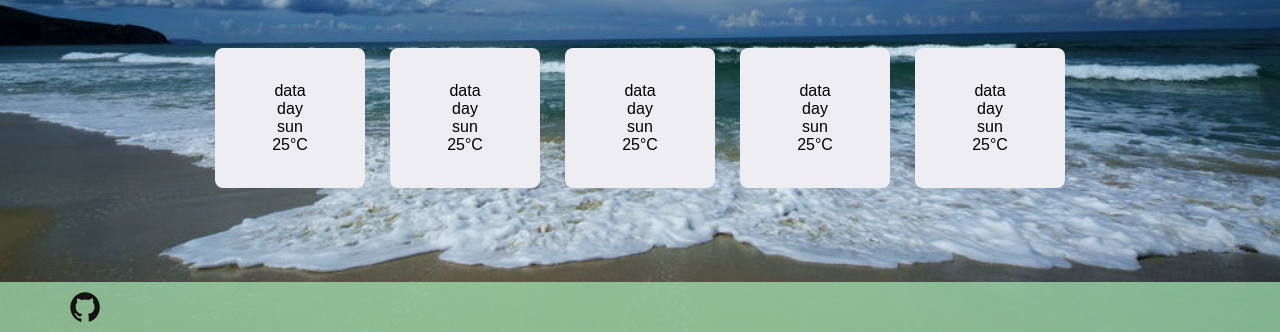
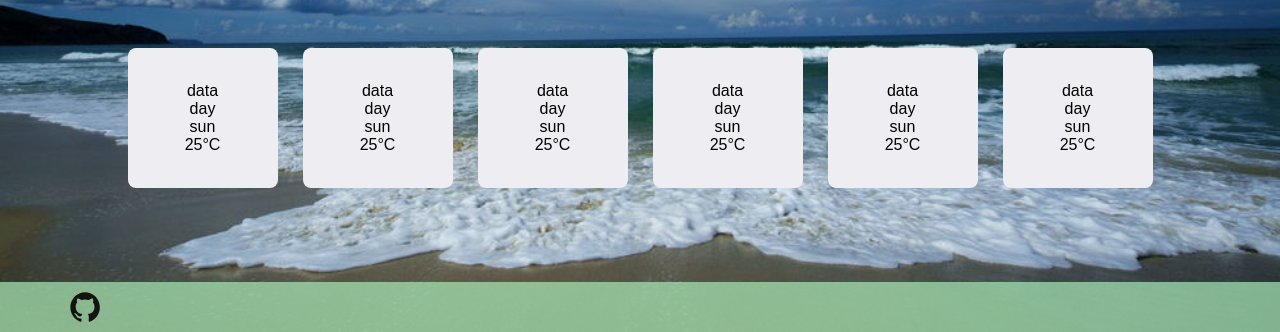
Before and after one commit to Homutovsky/WEATHER-BROADCAST, a plain HTML site: page index.html in a window 1280 px wide. Shown: the part 468-800 px from the top of the page. Drawn offline with Linux system fonts and the light colour scheme; no server answers; a web font is replaced by a local one.

Commit message:
find carts

```diff
--- a/appEventListener.js
+++ b/appEventListener.js
@@ -1,5 +1,5 @@
 import {
-    headerBtn, footerInfo, footerImg, mainInput, mainBtn
+    headerBtn, footerInfo, footerImg, mainInput, mainBtn, weatherItems
 } from "./nodes.js";
 import { request } from "./index.js";
 import { images } from "./getImages.js";
@@ -73,4 +73,12 @@ export const giveEventListener = function () {
             await getWeatherForecast();
         }
     });
-};
+}
+
+
+weatherItems.forEach(weatherItem => {
+    weatherItem.addEventListener('click', (event) => {
+        let cartDate = weatherItem.querySelector('div').textContent
+        console.log(cartDate.split('-')[0])
+    })
+})
--- a/getWeatherForecast.js
+++ b/getWeatherForecast.js
@@ -5,6 +5,10 @@ import {
     speedWind,
     pressure,
     header,
+    weatherDateToday,
+    weatherDayToday,
+    weatherWeatherToday,
+    weatherTemperatureToday,
     weatherDateFirst,
     weatherDayFirst,
     weatherWeatherFirst,
@@ -89,6 +93,7 @@ export const getWeatherForecast = function (Latitude, Longitude) {
         const currentMonth = newDate.getMonth() < 10 ? '0' + (newDate.getMonth() + 1) : newDate.getMonth() + 1;
         const currentDate = newDate.getDate() < 10 ? '0' + newDate.getDate() : newDate.getDate();
 
+
         let tomorrowDate = `${newDate.getFullYear()}-${currentMonth}-${+currentDate + 1} 15:00:00`;
         let index;
         objectWithArr.forEach((elem, ind) => {
@@ -98,18 +103,19 @@ export const getWeatherForecast = function (Latitude, Longitude) {
             }
         })
 
+        console.log(date, 3);
         function createCardWeather(weatherDate, weatherDay, weatherWeather, weatherTemperature, nomber, index) {
-            weatherDate.textContent = `${+currentDate + nomber}-${currentMonth}-${newDate.getFullYear()}`
+            weatherDate.textContent = `${('' + new Date(newDate.getTime() + (86400000 * nomber))).split(' ')[2]}-${currentMonth}-${newDate.getFullYear()}`
             weatherDay.textContent = ('' + new Date(newDate.getTime() + (86400000 * nomber))).split(' ')[0];
             weatherWeather.textContent = objectWithArr[index].weather[0].description;
             weatherTemperature.textContent = `${Math.round(objectWithArr[index].main.temp)} °C`
         }
+        createCardWeather(weatherDateToday, weatherDayToday, weatherWeatherToday, weatherTemperatureToday, 0, 0);
         createCardWeather(weatherDateFirst, weatherDayFirst, weatherWeatherFirst, weatherTemperatureFirst, 1, index);
         createCardWeather(weatherDateSecond, weatherDaySecond, weatherWeatherSecond, weatherTemperatureSecond, 2, index + 8);
         createCardWeather(weatherDateThird, weatherDayThird, weatherWeatherThird, weatherTemperatureThird, 3, index + 16);
         createCardWeather(weatherDateFourth, weatherDayFourth, weatherWeatherFourth, weatherTemperatureFourth, 4, index + 24);
         createCardWeather(weatherDateFifth, weatherDayFifth, weatherWeatherFifth, weatherTemperatureFifth, 5, index + 31);
 
-        console.log(date, 3);
     });
 }
--- a/index.html
+++ b/index.html
@@ -78,31 +78,37 @@
     <section class="container">
         <ul class="weather-list">
             <li class="weather-item">
-                <div class="weather-data__first">data</div>
+                <div class="weather-data__today" data-action="today">data</div>
+                <div class="weather-day__today">day</div>
+                <div class="weather-weather__today">sun</div>
+                <div class="weather-temperature__today">25°C</div>
+            </li>
+            <li class="weather-item">
+                <div class="weather-data__first" data-action="first">data</div>
                 <div class="weather-day__first">day</div>
                 <div class="weather-weather__first">sun</div>
                 <div class="weather-temperature__first">25°C</div>
             </li>
             <li class="weather-item">
-                <div class="weather-data__second">data</div>
+                <div class="weather-data__second" data-action="second">data</div>
                 <div class="weather-day__second">day</div>
                 <div class="weather-weather__second">sun</div>
                 <div class="weather-temperature__second">25°C</div>
             </li>
             <li class="weather-item">
-                <div class="weather-data__third">data</div>
+                <div class="weather-data__third" data-action="third">data</div>
                 <div class="weather-day__third">day</div>
                 <div class="weather-weather__third">sun</div>
                 <div class="weather-temperature__third">25°C</div>
             </li>
             <li class="weather-item">
-                <div class="weather-data__fourth">data</div>
+                <div class="weather-data__fourth" data-action="fourth">data</div>
                 <div class="weather-day__fourth">day</div>
                 <div class="weather-weather__fourth">sun</div>
                 <div class="weather-temperature__fourth">25°C</div>
             </li>
             <li class="weather-item">
-                <div class="weather-data__fifth">data</div>
+                <div class="weather-data__fifth" data-action="fifth">data</div>
                 <div class="weather-day__fifth">day</div>
                 <div class="weather-weather__fifth">sun</div>
                 <div class="weather-temperature__fifth">25°C</div>
--- a/nodes.js
+++ b/nodes.js
@@ -16,6 +16,11 @@ export const humidity = document.querySelector(".humidity");
 export const speedWind = document.querySelector(".speed-wind");
 export const pressure = document.querySelector(".pressure");
 export const header = document.querySelector(".header");
+
+export const weatherDateToday = document.querySelector(".weather-data__today");
+export const weatherDayToday = document.querySelector(".weather-day__today");
+export const weatherWeatherToday = document.querySelector(".weather-weather__today");
+export const weatherTemperatureToday = document.querySelector(".weather-temperature__today");
 
 export const weatherDateFirst = document.querySelector(".weather-data__first");
 export const weatherDayFirst = document.querySelector(".weather-day__first");
@@ -41,3 +46,5 @@ export const weatherDateFifth = document.querySelector(".weather-data__fifth");
 export const weatherDayFifth = document.querySelector(".weather-day__fifth");
 export const weatherWeatherFifth = document.querySelector(".weather-weather__fifth");
 export const weatherTemperatureFifth = document.querySelector(".weather-temperature__fifth");
+
+export const weatherItems = document.querySelectorAll(".weather-item");
```
